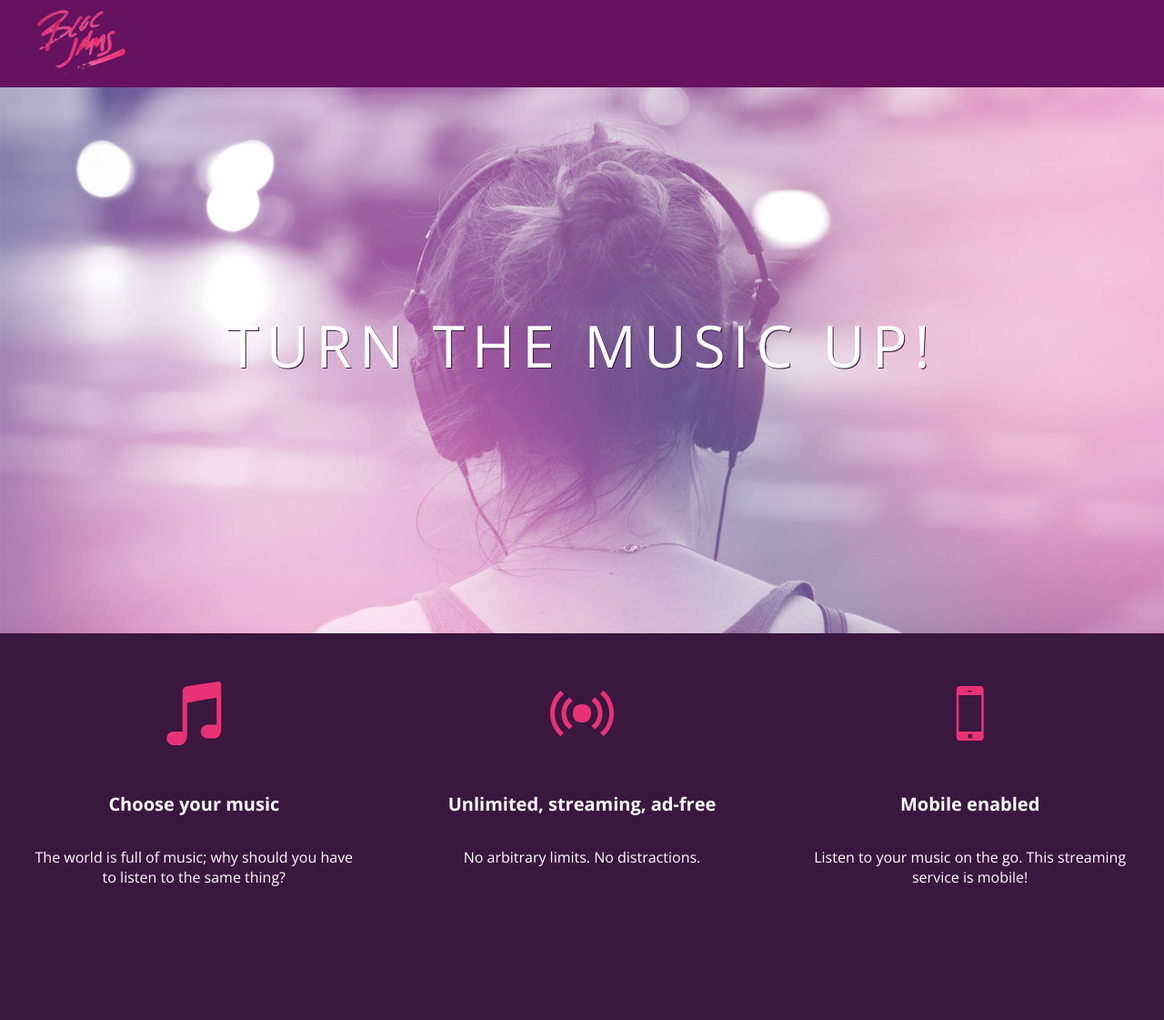
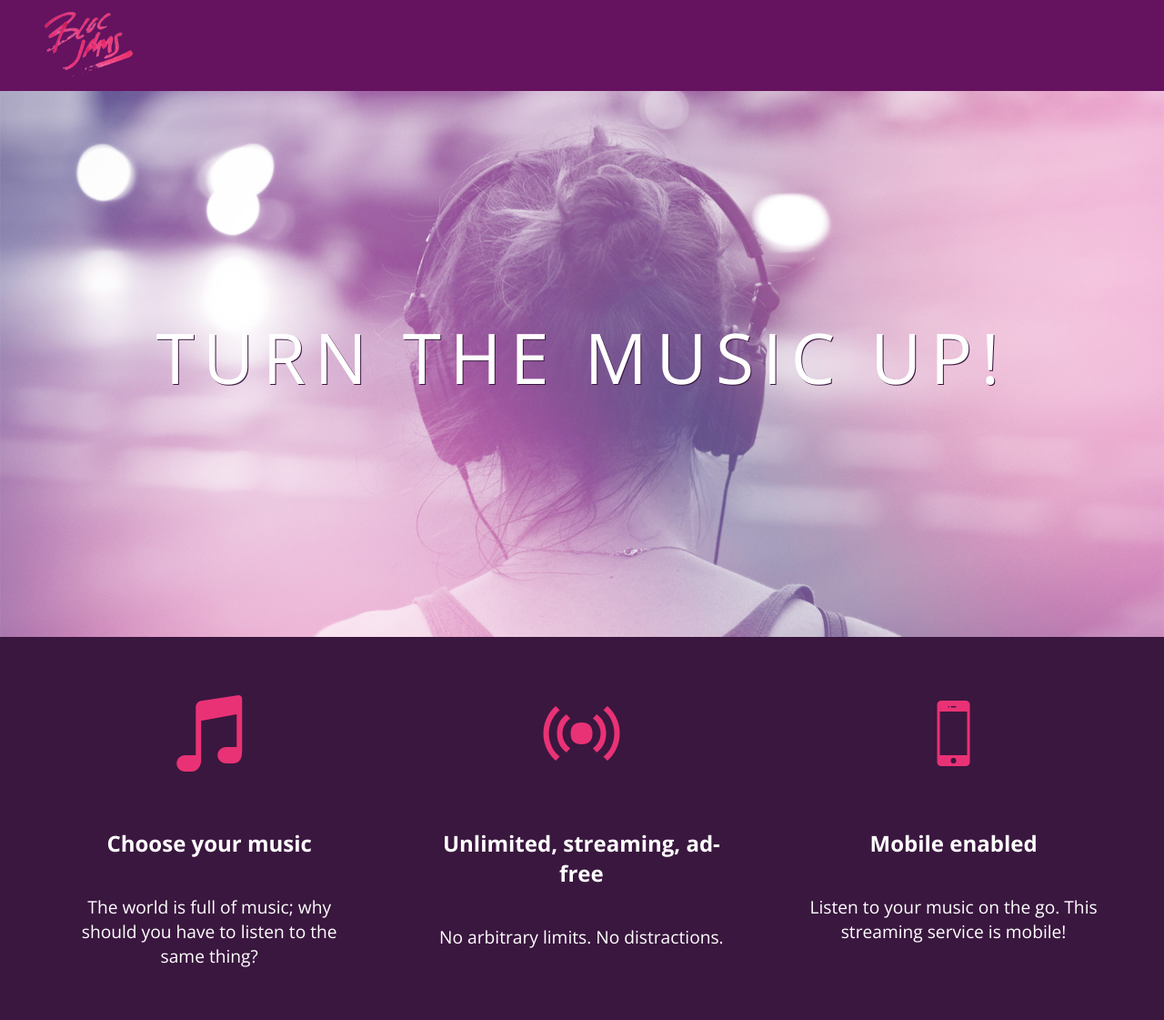
Before and after one commit to devtheory/rock-jams, a plain HTML site: page index.html in a window 1280 px wide. Shown: the whole page at 91% size. Before the commit the page ends 1023 px from the top, so only its background shows below. Drawn offline with nearby package versions, Linux system fonts and the light colour scheme.

Commit message:
8 responsiveness cp

```diff
--- a/index.html
+++ b/index.html
@@ -2,10 +2,12 @@
 <html>
   <head>
     <title>Rock Jams</title>
+    <meta name="viewport" content="width=device-width, initial-scale=1">
     <link rel="stylesheet" type="text/css" href="http://fonts.googleapis.com/css?family=Open+Sans:400,800,600,700,300">
     <link rel="stylesheet" type="text/css" href="http://code.ionicframework.com/ionicons/2.0.1/css/ionicons.min.css">
     <link rel="stylesheet" type="text/css" href="styles/normalize.css">
     <link rel="stylesheet" type="text/css" href="styles/main.css">
+    <link rel="stylesheet" type="text/css" href="styles/landing.css">
   </head>
   <body class="landing">
     <nav class="navbar"> <!-- navbar -->
@@ -14,22 +16,22 @@
     <section class="hero-content"> <!-- hero content -->
       <h1 class="hero-title">Turn the music up!</h1>
     </section>
-    <section class="selling-points"> <!-- selling points -->
-      <div class="point">
+    <section class="selling-points container"> <!-- selling points -->
+      <div class="point column third">
         <span class="ion-music-note"></span>
         <h5 class="point-title">Choose your music</h5>
         <p class="point-description">
           The world is full of music; why should you have to listen to the same thing?
         </p>
       </div>
-      <div class="point">
+      <div class="point column third">
         <span class="ion-radio-waves"></span>
         <h5 class="point-title">Unlimited, streaming, ad-free</h5>
         <p class="point-description">
           No arbitrary limits. No distractions.
         </p>
       </div>
-      <div class="point">
+      <div class="point column third">
         <span class="ion-iphone"></span>
         <h5 class="point-title">Mobile enabled</h5>
         <p class="point-description">
--- /dev/null
+++ b/styles/landing.css
@@ -0,0 +1,53 @@
+body.landing {
+  background-color: rgb(58, 23, 63);
+}
+
+.hero-content {
+  position: relative;
+  min-height: 600px;
+  background-image: url(../assets/images/bloc_jams_bg.jpg);
+  background-repeat: no-repeat;
+  background-position: center center;
+  background-size: cover;
+}
+
+.hero-content .hero-title {
+  position: absolute;
+  top: 40%;
+  -webkit-transform: translateY(-50%);
+  -moz-transform: translateY(-50%);
+  -ms-transform: translateY(-50%);
+  transform: translateY(-50%);
+  width: 100%;
+  text-align: center;
+  font-size: 4rem;
+  font-weight: 300;
+  text-transform: uppercase;
+  letter-spacing: 0.5rem;
+  text-shadow: 1px 1px 0px rgb(58, 23, 63);
+}
+
+.selling-points {
+  position: relative;
+  /*display: table; taken care of by grid system
+  width: 100%;*/
+}
+
+.point {
+  /*display: table-cell; taken care of by grid system*/
+  position: relative;
+  /*width: 33.3%; grid system*/
+  padding: 2rem;
+  text-align: center;
+}
+
+.point .point-title {
+  font-size: 1.25rem;
+}
+
+.ion-music-note,
+.ion-radio-waves,
+.ion-iphone {
+  color: rgb(233,50,117);
+  font-size: 5rem;
+}
--- a/styles/main.css
+++ b/styles/main.css
@@ -1,3 +1,10 @@
+*, *::before, *::after {
+  -webkit-box-sizing: border-box;
+  -moz-box-sizing: border-box;
+  -ms-box-sizing: border-box;
+  box-sizing: border-box;
+}
+
 html {
   height: 100%;
   font-size: 100%;
@@ -7,10 +14,6 @@ body {
   font-family: 'Open Sans';
   color: white;
   min-height: 100%;
-}
-
-body.landing {
-  background-color: rgb(58, 23, 63);
 }
 
 .navbar {
@@ -23,56 +26,31 @@ body.landing {
   left: 2rem;
 }
 
-.hero-content {
-  position: relative;
-  min-height: 600px;
-  background-image: url(../assets/images/bloc_jams_bg.jpg);
-  background-repeat: no-repeat;
-  background-position: center center;
-  background-size: cover;
+/*Medium and small screens (640px) small tables & bigger phones*/
+@media (min-width: 40rem){
+  /*make font size larger for higher resolution displays*/
+  html { font-size: 112%;}
 }
 
-.hero-content .hero-title {
-  position: absolute;
-  top: 40%;
-  -webkit-transform: translateY(-50%);
-  -moz-transform: translateY(-50%);
-  -ms-transform: translateY(-50%);
-  transform: translateY(-50%);
-  width: 100%;
-  text-align: center;
-  font-size: 4rem;
-  font-weight: 300;
-  text-transform: uppercase;
-  letter-spacing: 0.5rem;
-  text-shadow: 1px 1px 0px rgb(58, 23, 63);
+/*Large screens (1024px) laptops and tablets*/
+@media (min-width: 64rem){
+  html { font-size: 120%;}
+
+  .column {
+    float: left;
+    padding-left: 1rem;
+    padding-right: 1rem;
+  }
+
+  .column.full { width: 100%;}
+  .column.two-thirds { width: 66.7%;}
+  .column.half { width: 50%;}
+  .column.third {width: 33.3%;}
+  .column.fourth {width: 25%;}
+  .column.flow-opposite {float: right;}
 }
 
-.selling-points {
-  position: relative;
-  display: table;
-  width: 100%;
-  -webkit-box-sizing: border-box;
-  -moz-box-sizing: border-box;
-  -ms-box-sizing: border-box;
-  box-sizing: border-box;
+.container {
+  margin: 0 auto; /* horizontal margin value centers it */
+  max-width: 64rem; /* sets the max size the container will stretch to */
 }
-
-.point {
-  display: table-cell;
-  position: relative;
-  width: 33.3%;
-  padding: 2rem;
-  text-align: center;
-}
-
-.point .point-title {
-  font-size: 1.25rem;
-}
-
-.ion-music-note,
-.ion-radio-waves,
-.ion-iphone {
-  color: rgb(233,50,117);
-  font-size: 5rem;
-}
```
